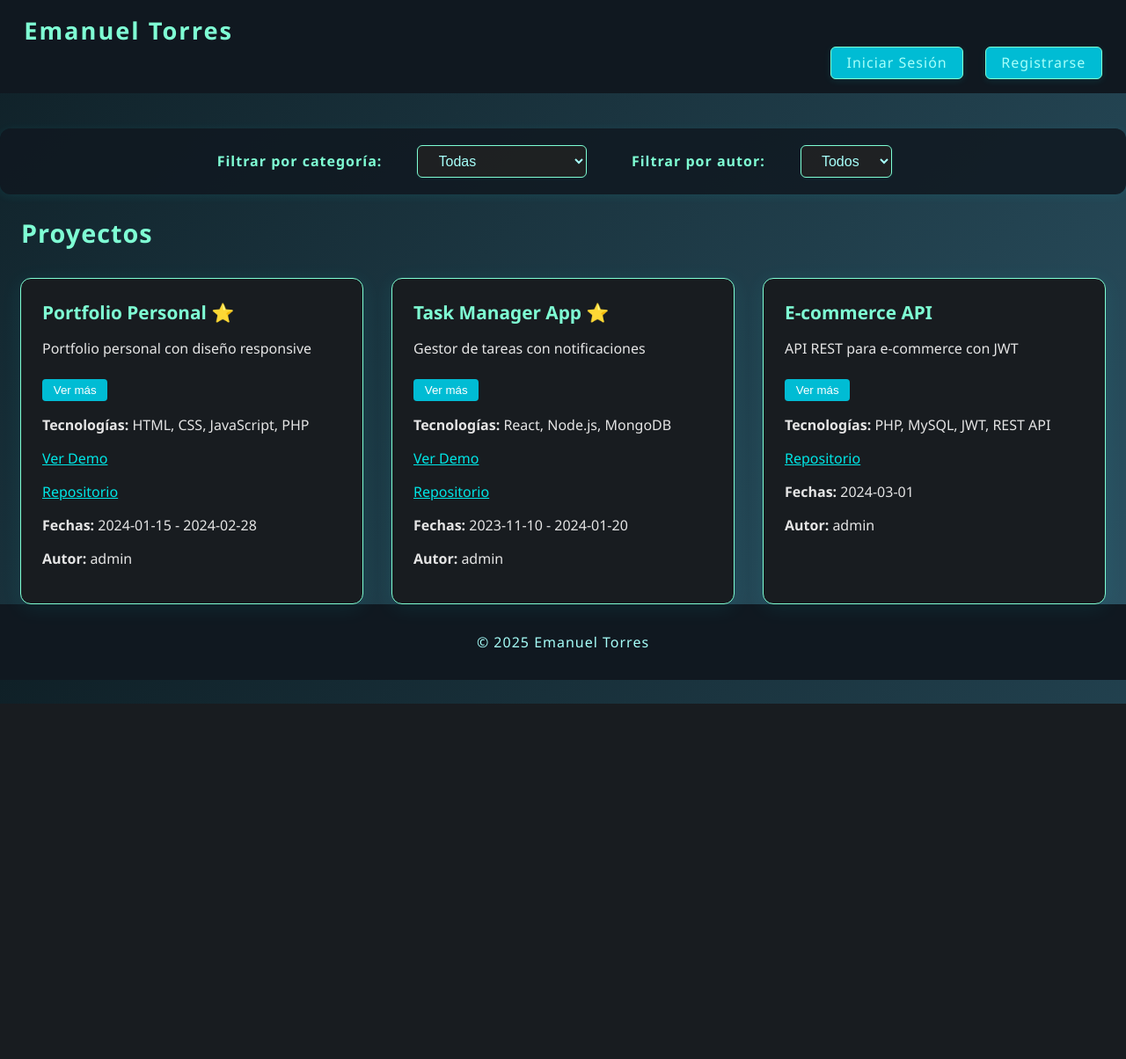
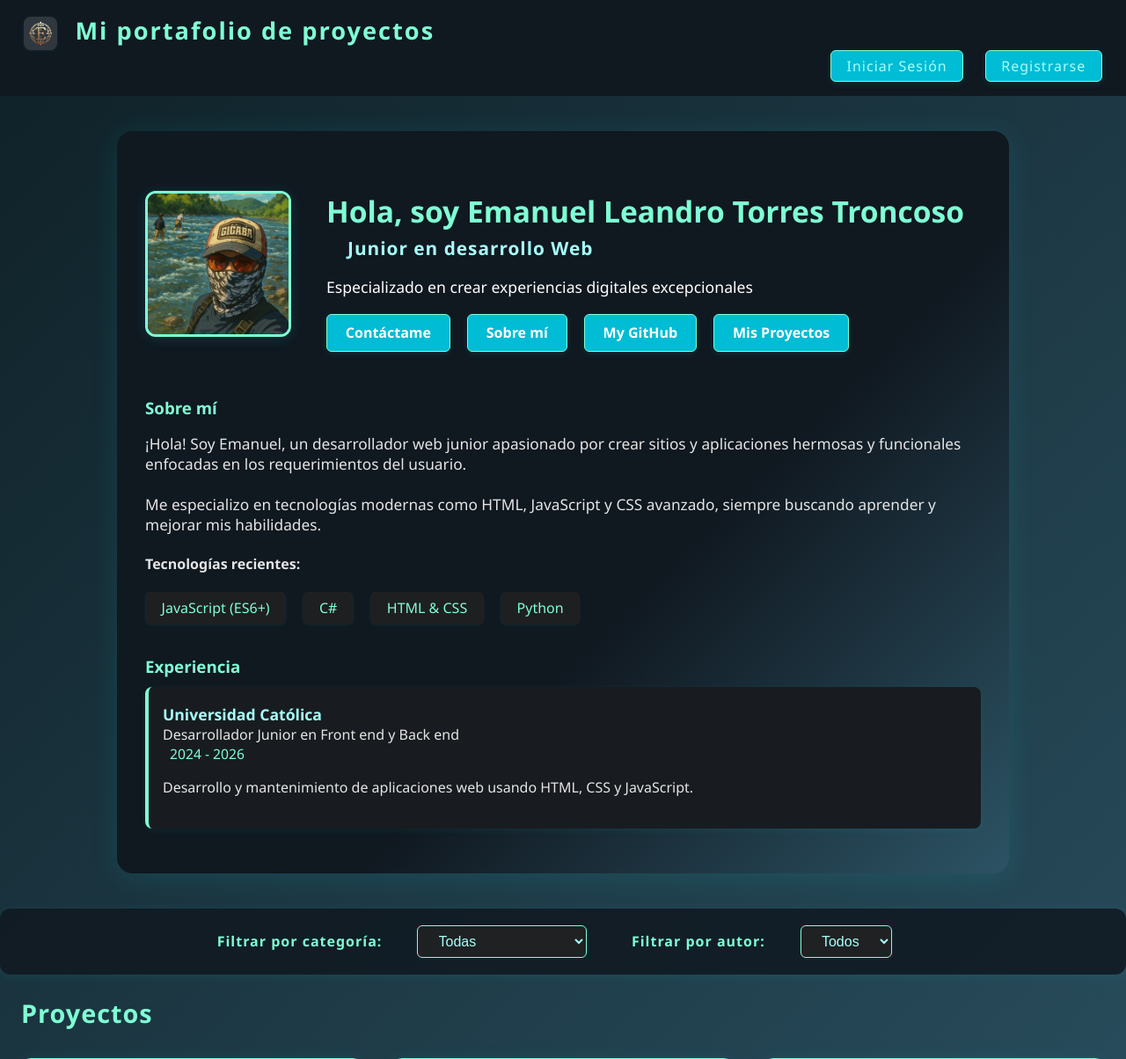
Before and after one commit to TorresX9-11/ProyectoFinal2025V1, a PHP site: page / in a window 1280 px wide. Shown: the top 1204 px of the page at 88% size. Before the commit the page ends 800 px from the top, so only its background shows below. Run offline with PHP 8.4, Linux system fonts and the light colour scheme; data comes from the database, SQL or seed files in the repository.

Commit message:
estilos e informacion agregada

```diff
--- a/assets/css/indexHtml.css
+++ b/assets/css/indexHtml.css
@@ -5,6 +5,10 @@ body {
     color: #e5e5e5;
     margin: 0;
     padding: 0;
+}
+
+html {
+    scroll-behavior: smooth;
 }
 
 header, footer {
@@ -164,3 +168,123 @@ h2{
     letter-spacing: 0.2px;
     box-shadow: 0 2px 12px rgba(0,255,255,0.13);
 }
+
+#perfil {
+    background: linear-gradient(135deg, #101820 60%, #2c5364 100%);
+    border-radius: 18px;
+    box-shadow: 0 4px 32px rgba(0,255,255,0.10);
+    margin: 2.5rem auto 2rem auto;
+    max-width: 950px;
+    padding: 2.5rem 2rem 2rem 2rem;
+    color: #e5e5e5;
+}
+.perfil-container {
+    display: flex;
+    align-items: center;
+    gap: 2.5rem;
+    flex-wrap: wrap;
+}
+.perfil-img img {
+    width: 160px;
+    height: 160px;
+    object-fit: cover;
+    border-radius: 12px;
+    border: 3px solid #7fffd4;
+    box-shadow: 0 2px 16px rgba(0,255,255,0.13);
+    background: #181c20;
+}
+.perfil-info h1 {
+    color: #7fffd4;
+    font-size: 2.1rem;
+    margin-bottom: 0.3rem;
+}
+.perfil-info h2 {
+    color: #a7fffa;
+    font-size: 1.3rem;
+    margin-top: 0;
+    margin-bottom: 0.7rem;
+}
+.perfil-desc {
+    font-size: 1.1rem;
+    margin-bottom: 1.2rem;
+    color: #fff;
+}
+.perfil-contacto {
+    display: flex;
+    gap: 1.2rem;
+    margin-bottom: 1rem;
+}
+.btn-perfil {
+    background: #00bcd4;
+    color: #fff;
+    border: none;
+    border-radius: 6px;
+    padding: 0.6rem 1.3rem;
+    font-size: 1rem;
+    font-weight: 600;
+    text-decoration: none;
+    transition: background 0.2s, color 0.2s;
+    box-shadow: 0 2px 8px rgba(0,255,255,0.10);
+    border: 1.5px solid #7fffd4;
+}
+.btn-perfil:hover {
+    background: #0097a7;
+    color: #fff;
+}
+.perfil-sobremi, .perfil-exp {
+    margin-top: 2.2rem;
+}
+.perfil-sobremi h3, .perfil-exp h3 {
+    color: #7fffd4;
+    margin-bottom: 0.7rem;
+}
+.perfil-sobremi p {
+    color: #e5e5e5;
+    font-size: 1.08rem;
+}
+.perfil-tecnologias {
+    display: flex;
+    gap: 1.2rem;
+    flex-wrap: wrap;
+    list-style: none;
+    padding: 0;
+    margin: 0.7rem 0 0 0;
+}
+.perfil-tecnologias li {
+    background: #222c;
+    color: #7fffd4;
+    border-radius: 6px;
+    padding: 0.4rem 1.1rem;
+    font-size: 1em;
+    font-weight: 500;
+    box-shadow: 0 1px 4px rgba(0,255,255,0.07);
+    border: 1px solid #222c;
+    display: inline-block;
+}
+.exp-item {
+    background: #181c20;
+    border-radius: 8px;
+    padding: 1.2rem 1rem;
+    margin-bottom: 1.2rem;
+    box-shadow: 0 2px 8px rgba(0,255,255,0.07);
+    border-left: 4px solid #7fffd4;
+}
+.exp-item b {
+    color: #a7fffa;
+    font-size: 1.1em;
+}
+.exp-item span {
+    color: #7fffd4;
+    font-size: 0.98em;
+    margin-left: 0.5rem;
+}
+.logo-nav {
+    height: 38px;
+    width: 38px;
+    object-fit: contain;
+    vertical-align: middle;
+    margin-right: 0.7rem;
+    border-radius: 8px;
+    background: #fff2;
+    box-shadow: 0 1px 4px rgba(0,255,255,0.07);
+}
--- a/index.html
+++ b/index.html
@@ -5,11 +5,15 @@
     <meta name="viewport" content="width=device-width, initial-scale=1.0">
     <title>Portafolio Emanuel Torres</title>
     <link rel="stylesheet" href="assets/css/indexHtml.css">
+    <link rel="shortcut icon" href="assets/img/imgLogoSinfondo.png" type="image/x-icon">
 </head>
 <body>
     <header>
         <nav>
-            <div class="nav-brand">Emanuel Torres</div>
+            <div class="nav-brand">
+                <img src="assets/img/imgLogoSinfondo.png" alt="Logo Emanuel Torres" class="logo-nav">
+                Mi portafolio de proyectos
+            </div>
             <div class="nav-links">
                 <a href="login.php">Iniciar Sesión</a>
                 <a href="register.php">Registrarse</a>
@@ -17,6 +21,45 @@
         </nav>
     </header>
     <main>
+        <section id="perfil">
+            <div class="perfil-container">
+                <div class="perfil-img">
+                    <img src="assets/img/imgPerfil.jpg" alt="Emanuel Torres" />
+                </div>
+                <div class="perfil-info">
+                    <h1>Hola, soy Emanuel Leandro Torres Troncoso</h1>
+                    <h2>Junior en desarrollo Web</h2>
+                    <p class="perfil-desc">Especializado en crear experiencias digitales excepcionales</p>
+                    <div class="perfil-contacto">
+                        <a href="mailto:emanuelleandrotorrestroncoso@gmail.com" class="btn-perfil">Contáctame</a>
+                        <a href="#sobre-mi" class="btn-perfil" id="btn-sobre-mi">Sobre mí</a>
+                        <a href="https://github.com/emanuel-torres" class="btn-perfil" target="_blank">My GitHub</a>
+                        <a href="#proyectos" class="btn-perfil" id="btn-mis-proyectos">Mis Proyectos</a>
+                    </div>
+                </div>
+            </div>
+            <div id="sobre-mi" class="perfil-sobremi">
+                <h3>Sobre mí</h3>
+                <p>¡Hola! Soy Emanuel, un desarrollador web junior apasionado por crear sitios y aplicaciones hermosas y funcionales enfocadas en los requerimientos del usuario.<br><br>
+                Me especializo en tecnologías modernas como HTML, JavaScript y CSS avanzado, siempre buscando aprender y mejorar mis habilidades.</p>
+                <h4>Tecnologías recientes:</h4>
+                <ul class="perfil-tecnologias">
+                    <li>JavaScript (ES6+)</li>
+                    <li>C#</li>
+                    <li>HTML & CSS</li>
+                    <li>Python</li>
+                </ul>
+            </div>
+            <div class="perfil-exp">
+                <h3>Experiencia</h3>
+                <div class="exp-item">
+                    <b>Universidad Católica</b><br>
+                    Desarrollador Junior en Front end y Back end<br>
+                    <span>2024 - 2026</span>
+                    <p>Desarrollo y mantenimiento de aplicaciones web usando HTML, CSS y JavaScript.</p>
+                </div>
+            </div>
+        </section>
         <section id="filtros">
             <label for="filtro-categoria">Filtrar por categoría:</label>
             <select id="filtro-categoria">
```
Also changed, not shown: assets/img/imgLogoSinfondo.png (added), assets/img/imgPerfil.jpg (added).
